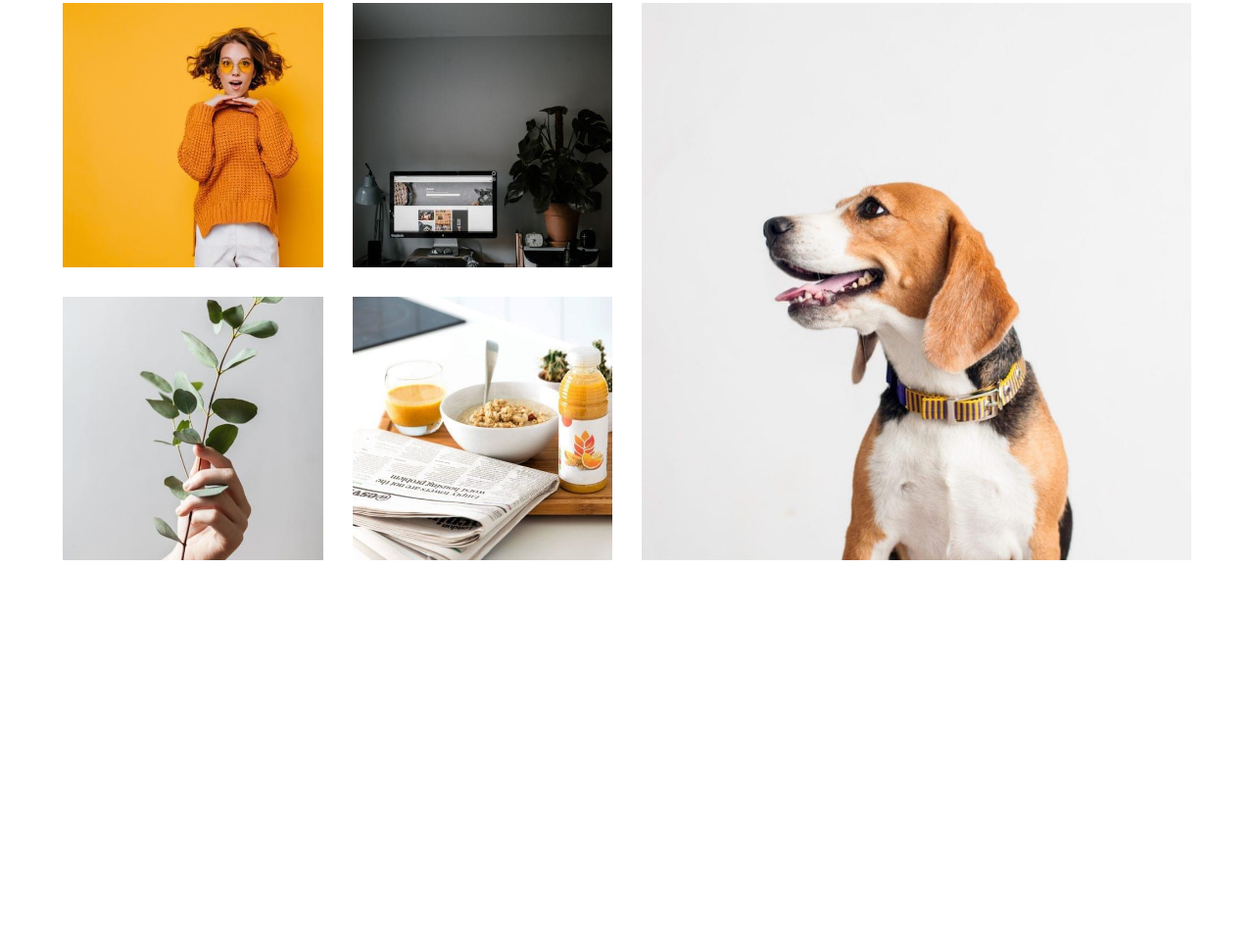
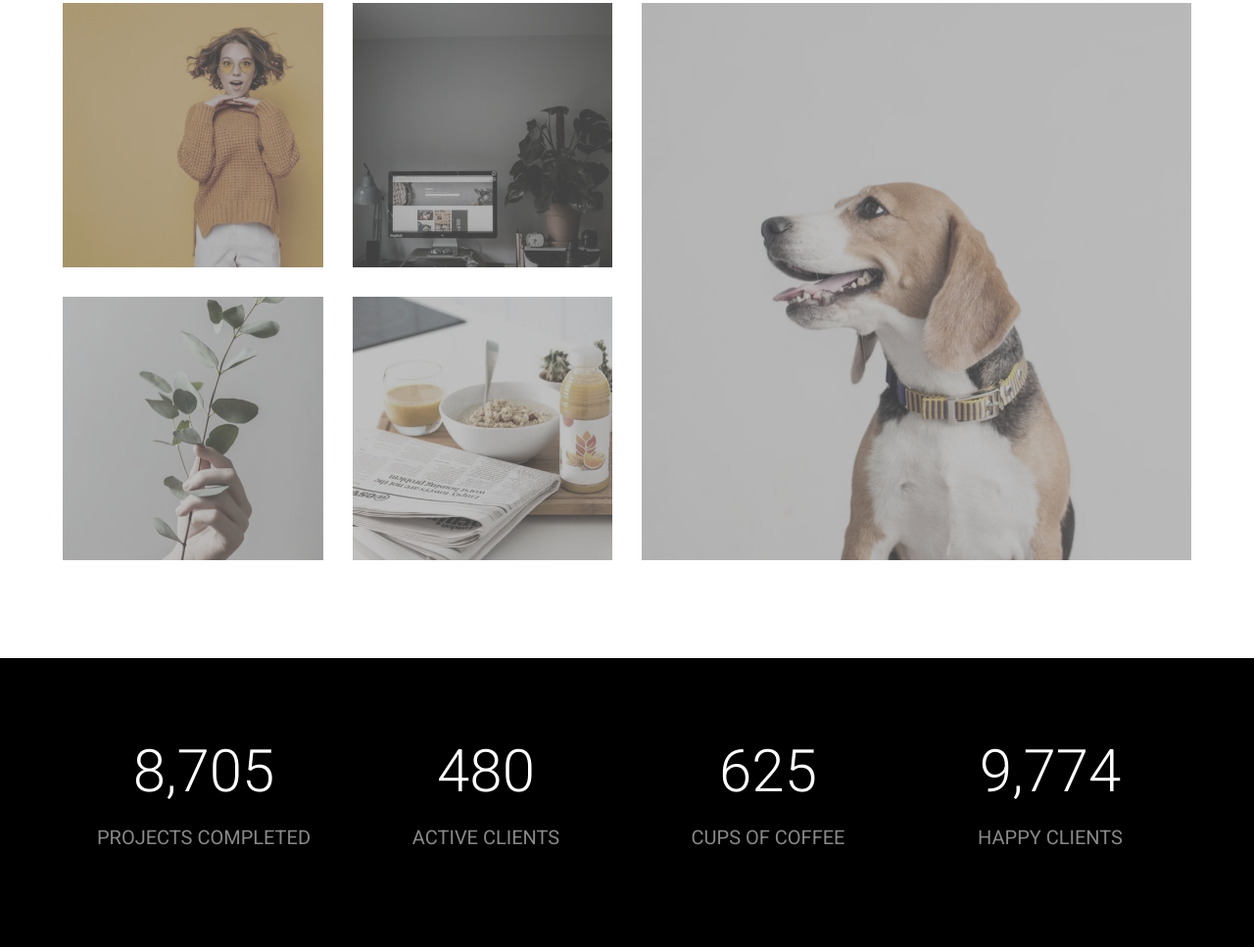
Before and after one commit to ManhDev24/Meipalyy, a plain HTML site: page index.html in a window 1280 px wide. Shown: the part 2035-3002 px from the top of the page at 98% size. Before the commit the page ends 2707 px from the top, so only its background shows below. Drawn offline with nearby package versions, Linux system fonts and the light colour scheme; some packages are replaced by stand-ins of ours; a script that the page names is missing.

Commit message:
.
update

```diff
--- a/index.css
+++ b/index.css
@@ -179,6 +179,8 @@ h4 {
 .blog__item img {
     width: 100%;
     height: 100%;
+    filter: grayscale(50%) contrast(50%);
+    object-fit: cover;
 }
 .blog__content {
     display: grid;
@@ -234,9 +236,9 @@ h4 {
     bottom: 25px;
     transition: all 0.8s;
     transform: translateY(20px);
-    color: white
+    color: white;
 }
-.blog__item:hover .blog__text{
+.blog__item:hover .blog__text {
     transform: translateY(0);
 }
 .blog__icon i:hover {
@@ -246,3 +248,28 @@ h4 {
 .blog__item:hover .blog__overlay {
     opacity: 1;
 }
+/* Start number */
+.number {
+    padding: 80px 0;
+    background: black;
+}
+.number__content {
+    display: flex;
+    text-align: center;
+    justify-content: center;
+}
+.number__item {
+    width: 25%;
+}
+.number__item * {
+    color: white;
+    margin-bottom: 20px;
+}
+.number__item p:first-of-type {
+    font-size: 60px;
+    font-weight: 300;
+}
+.number__item p:last-of-type{
+    font-size: 20px;
+    color: #888888;
+}
--- a/index.html
+++ b/index.html
@@ -153,7 +153,7 @@
               <div class="blog__icon">
                 <a
                   href="./img/grid-metro-1.jpg"
-                  data-fancybox ="gallery"
+                  data-fancybox="gallery"
                   data-caption="Single image"
                 >
                   <i class="fa fa-search-plus"></i>
@@ -171,7 +171,7 @@
               <div class="blog__icon">
                 <a
                   href="./img/grid-metro-2.jpg"
-                  data-fancybox ="gallery"
+                  data-fancybox="gallery"
                   data-caption="Single image"
                 >
                   <i class="fa fa-search-plus"></i>
@@ -189,7 +189,7 @@
               <div class="blog__icon">
                 <a
                   href="./img/grid-metro-3.jpg"
-                  data-fancybox ="gallery"
+                  data-fancybox="gallery"
                   data-caption="Single image"
                 >
                   <i class="fa fa-search-plus"></i>
@@ -207,7 +207,7 @@
               <div class="blog__icon">
                 <a
                   href="./img/grid-metro-4.jpg"
-                  data-fancybox ="gallery"
+                  data-fancybox="gallery"
                   data-caption="Single image"
                 >
                   <i class="fa fa-search-plus"></i>
@@ -225,7 +225,7 @@
               <div class="blog__icon">
                 <a
                   href="./img/grid-metro-5.jpg"
-                  data-fancybox ="gallery"
+                  data-fancybox="gallery"
                   data-caption="Single image"
                 >
                   <i class="fa fa-search-plus"></i>
@@ -243,7 +243,7 @@
               <div class="blog__icon">
                 <a
                   href="./img/grid-metro-6.jpg"
-                  data-fancybox ="gallery"
+                  data-fancybox="gallery"
                   data-caption="Single image"
                 >
                   <i class="fa fa-search-plus"></i>
@@ -261,7 +261,7 @@
               <div class="blog__icon">
                 <a
                   href="./img/grid-metro-7.jpg"
-                  data-fancybox ="gallery"
+                  data-fancybox="gallery"
                   data-caption="Single image"
                 >
                   <i class="fa fa-search-plus"></i>
@@ -279,7 +279,7 @@
               <div class="blog__icon">
                 <a
                   href="./img/grid-metro-8.jpg"
-                  data-fancybox ="gallery"
+                  data-fancybox="gallery"
                   data-caption="Single image"
                 >
                   <i class="fa fa-search-plus"></i>
@@ -297,7 +297,7 @@
               <div class="blog__icon">
                 <a
                   href="./img/grid-metro-9.jpg"
-                  data-fancybox ="gallery"
+                  data-fancybox="gallery"
                   data-caption="Single image"
                 >
                   <i class="fa fa-search-plus"></i>
@@ -315,7 +315,7 @@
               <div class="blog__icon">
                 <a
                   href="./img/grid-metro-10.jpg"
-                  data-fancybox ="gallery"
+                  data-fancybox="gallery"
                   data-caption="Single image"
                 >
                   <i class="fa fa-search-plus"></i>
@@ -326,6 +326,28 @@
                 <h3>FLIPPIN BIRD</h3>
               </div>
             </div>
+          </div>
+        </div>
+      </div>
+    </section>
+    <section class="number">
+      <div class="container">
+        <div class="number__content">
+          <div class="number__item">
+            <p class="counter">8,705</p>
+            <p>PROJECTS COMPLETED</p>
+          </div>
+          <div class="number__item">
+            <p class="counter">480</p>
+            <p>ACTIVE CLIENTS</p>
+          </div>
+          <div class="number__item">
+            <p class="counter">625</p>
+            <p>CUPS OF COFFEE</p>
+          </div>
+          <div class="number__item">
+            <p class="counter">9,774</p>
+            <p>HAPPY CLIENTS</p>
           </div>
         </div>
       </div>
```
